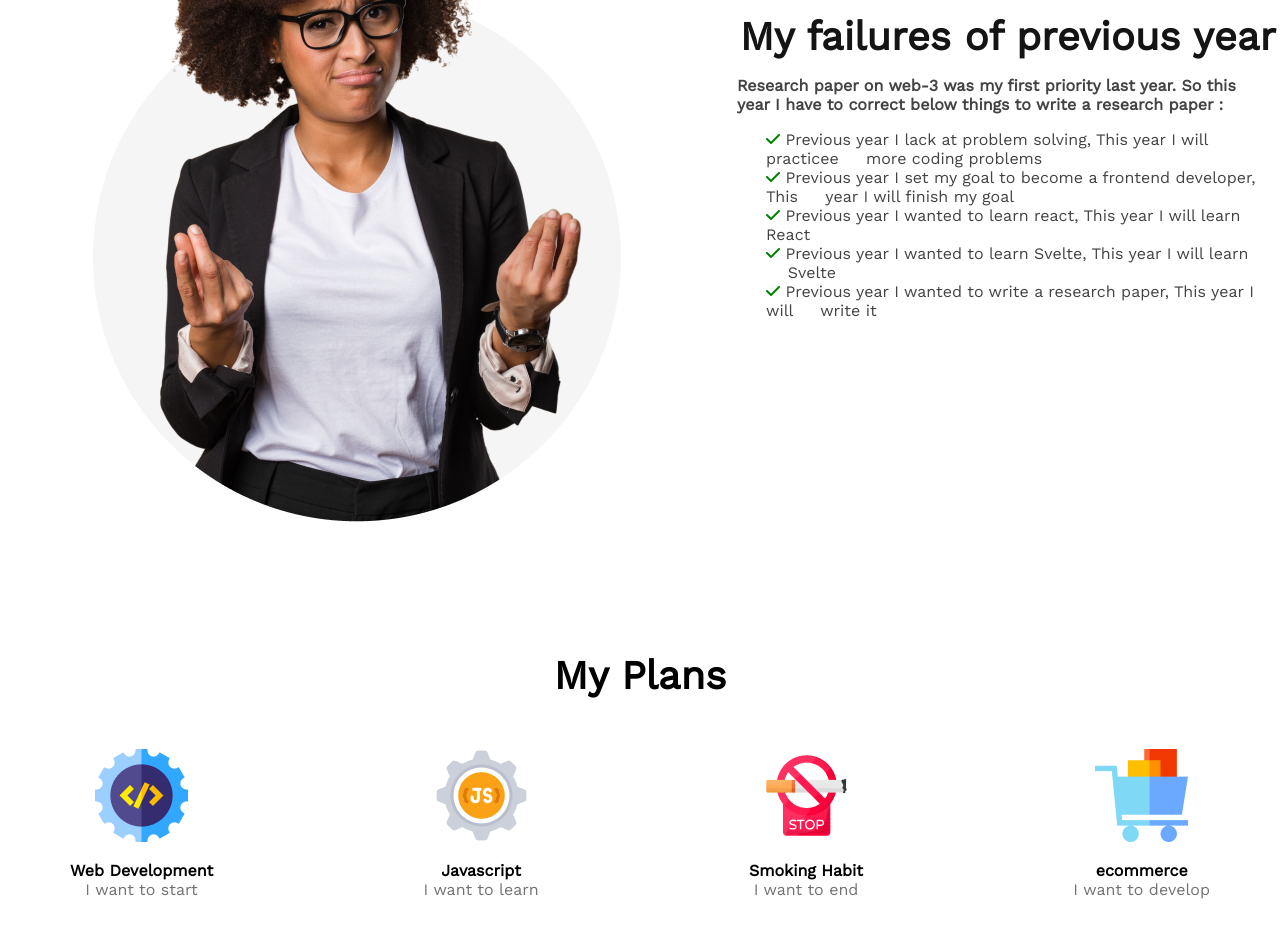
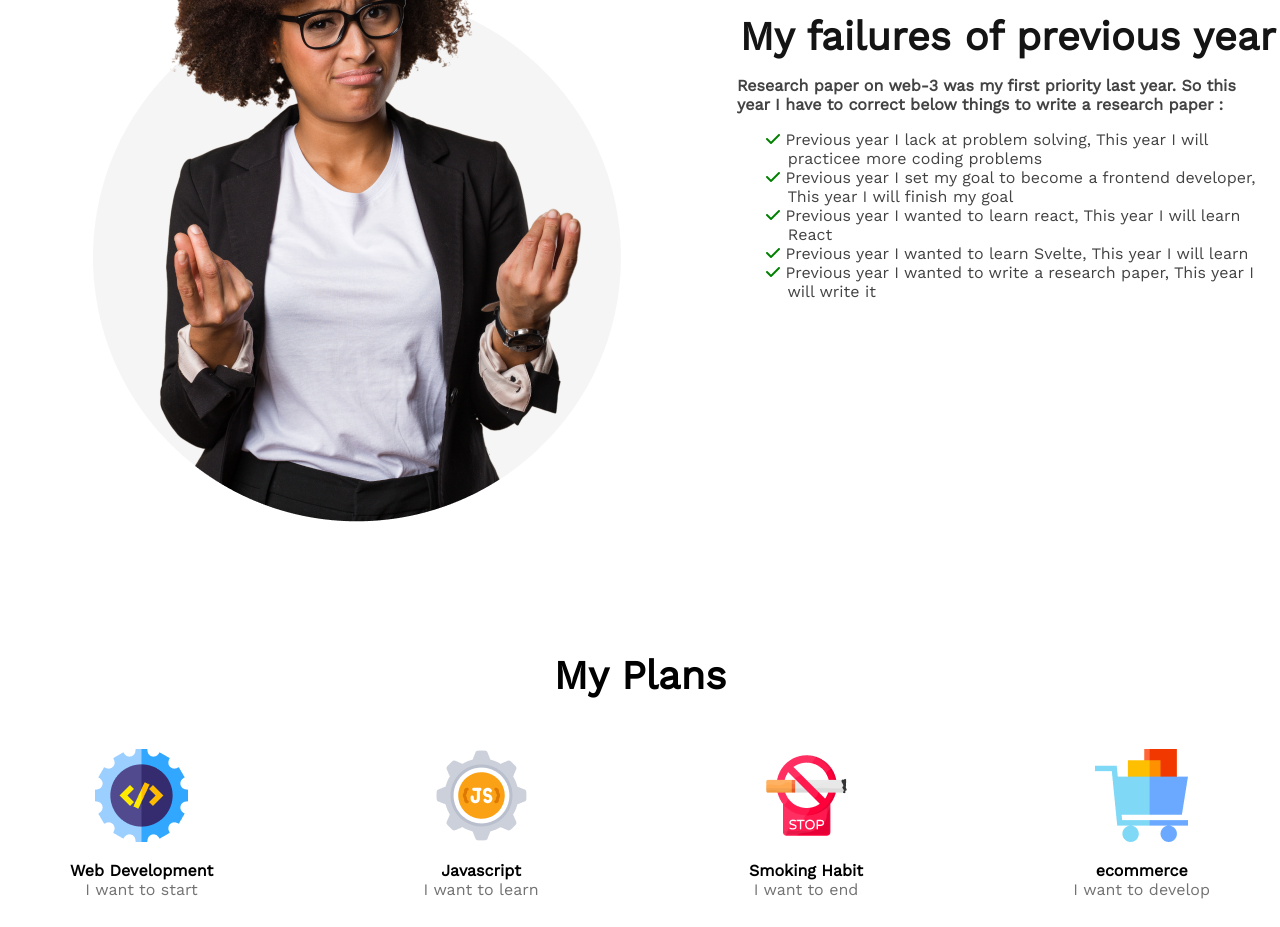
Before and after one commit to Tahmid200-2673/new-year-website, a plain HTML site: page index.html in a window 1280 px wide. Shown: the part 940-1867 px from the top of the page. Drawn offline with nearby package versions, Linux system fonts and the light colour scheme.

Commit message:
full commit

```diff
--- a/index.html
+++ b/index.html
@@ -41,18 +41,29 @@
                     So this &nbsp;&nbsp;year I have to correct below things to write a research paper : </p>
                 <ul class="previus-year-list">
                     <li><i class="fa-solid fa-check" style="color:green"></i>&nbsp;Previous year I lack at problem
-                        solving, This year I will practicee &nbsp;&nbsp;&nbsp;&nbsp;more coding problems </li>
+                        solving, This year I will
+                        <pre>    practicee more coding problems </pre>
+                    </li>
                     <li><i class="fa-solid fa-check" style="color:green"></i>&nbsp;Previous year I set my goal to become
-                        a frontend developer, This &nbsp;&nbsp;&nbsp;&nbsp;year I will finish my goal </li>
+                        a frontend developer,
+                        <pre>    This year I will finish my goal</pre>
+                    </li>
                     <li><i class="fa-solid fa-check" style="color:green"></i>&nbsp;Previous year I wanted to learn
-                        react, This year I will learn React </li>
+                        react, This year I will learn
+                        <pre>    React</pre>
+                    </li>
                     <li><i class="fa-solid fa-check" style="color:green"></i>&nbsp;Previous year I wanted to learn
-                        Svelte, This year I will learn &nbsp;&nbsp;&nbsp;&nbsp;Svelte </li>
+                        Svelte, This year I will learn
+                        <pre></pre>
+                    </li>
                     <li><i class="fa-solid fa-check" style="color:green"></i>&nbsp;Previous year I wanted to write a
-                        research paper, This year I will &nbsp;&nbsp;&nbsp;&nbsp;write it </li>
+                        research paper, This year I
+                        <pre>    will write it</pre>
+                    </li>
                 </ul>
             </div>
         </section>
+
         <!-- my plans section -->
         <section class="my-plans-container">
             <h3 class="my-plans-title">My Plans</h3>
```
